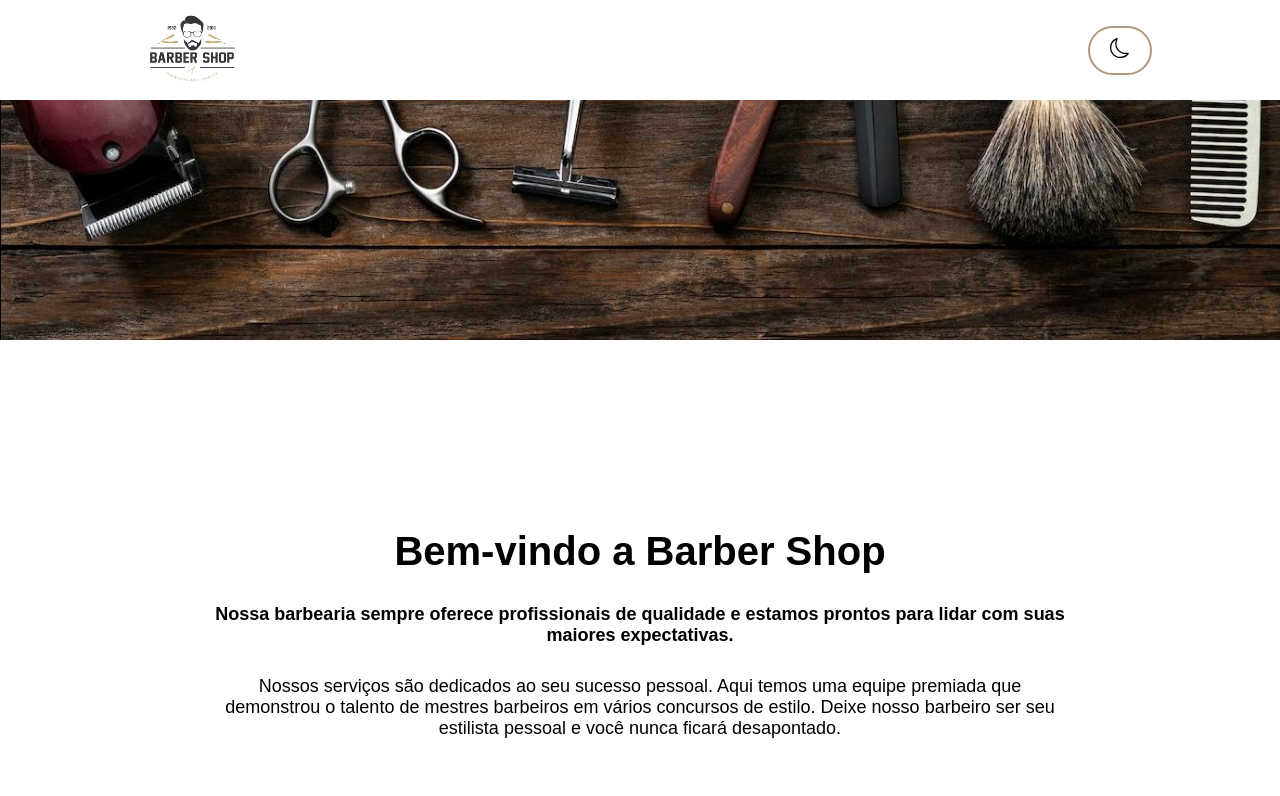
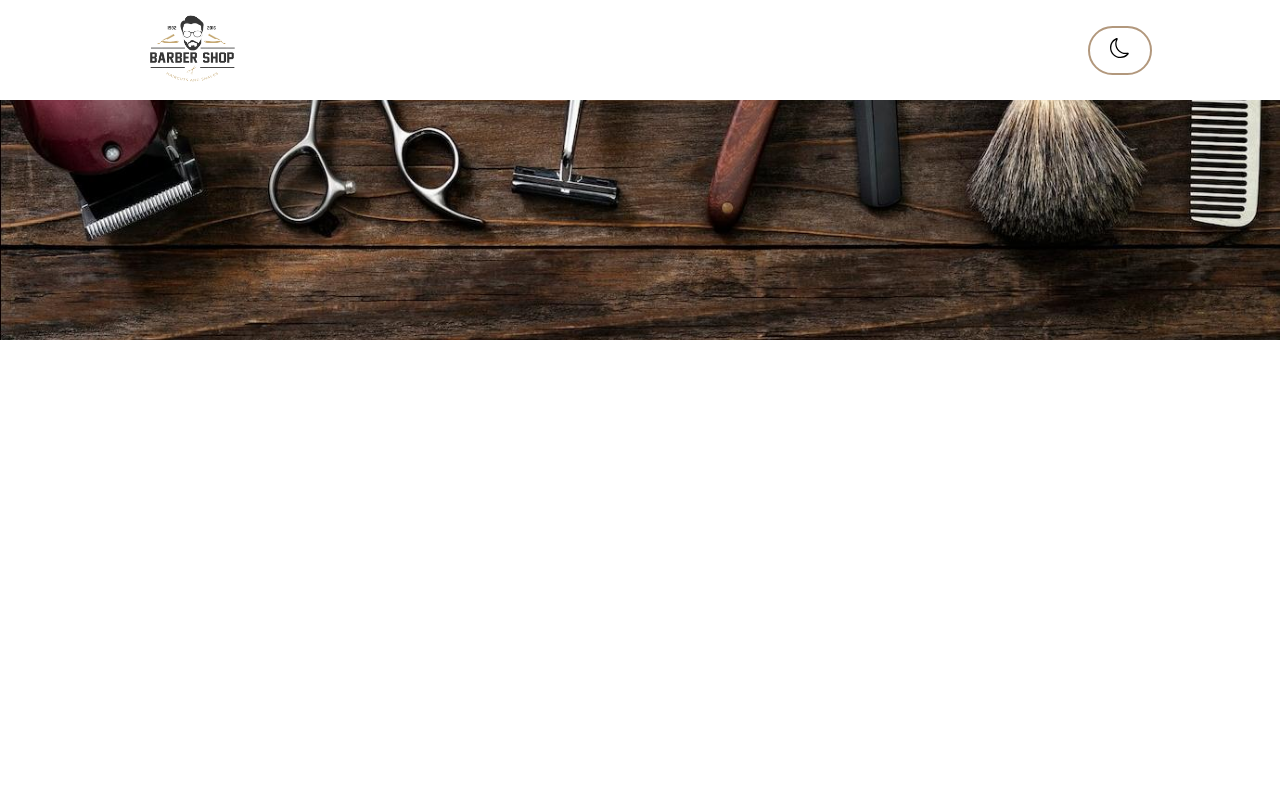
Before and after one commit to GabrielFR-Dev/Landing-page-Barbearia, a Next.js app in the folder landing-page-barbearia/: page / in a window 1280 px wide. Shown: the top 796 px of the page. Built offline with nearby package versions, Linux system fonts and the light colour scheme.

Commit message:
ajustando alguns valores

```diff
--- a/landing-page-barbearia/src/app/page.module.css
+++ b/landing-page-barbearia/src/app/page.module.css
@@ -143,6 +143,7 @@
 
 
 
+
 @media (min-width: 100px) and (max-width: 550px) {
    .container_topo {
     padding: 17px 20px;
@@ -162,3 +163,12 @@
 
 
 }
+ /* Quando o celular está na horizontal (landscape) */
+@media (max-width: 1330px) and (orientation: landscape) {
+    .topo {
+        max-height: 10vh;
+    }
+    .container_conteudo {
+        height: 180vh;
+      }
+}
```
